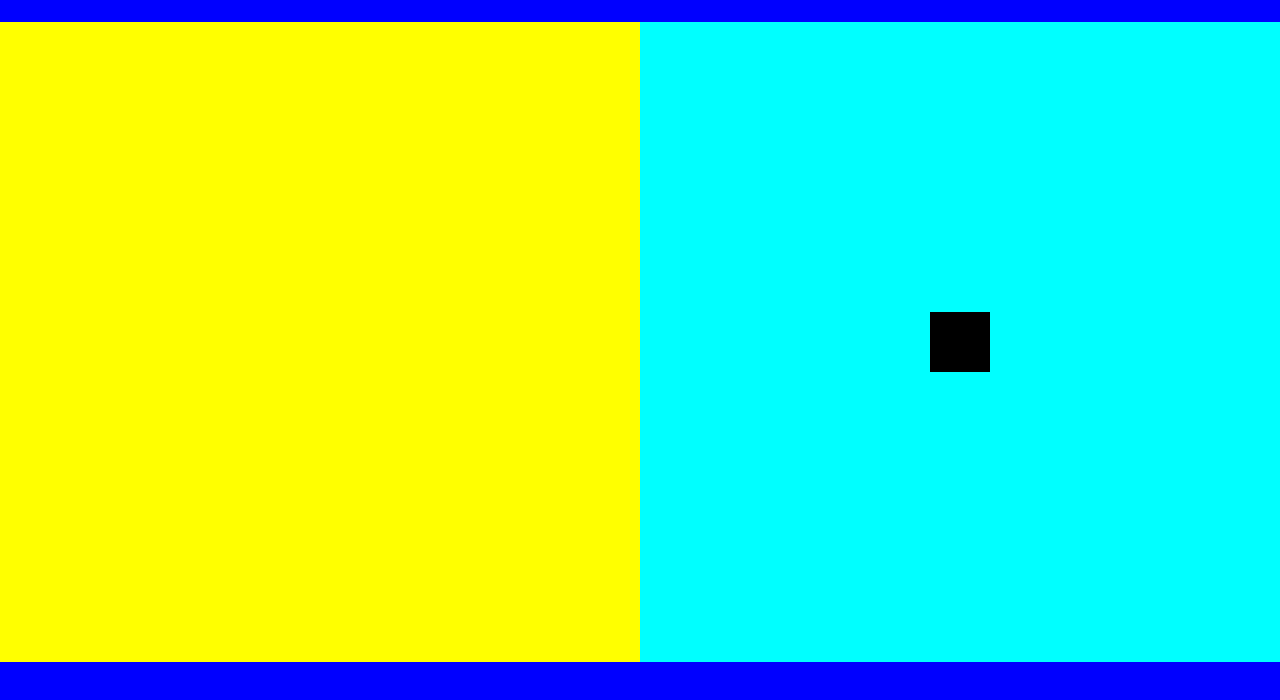
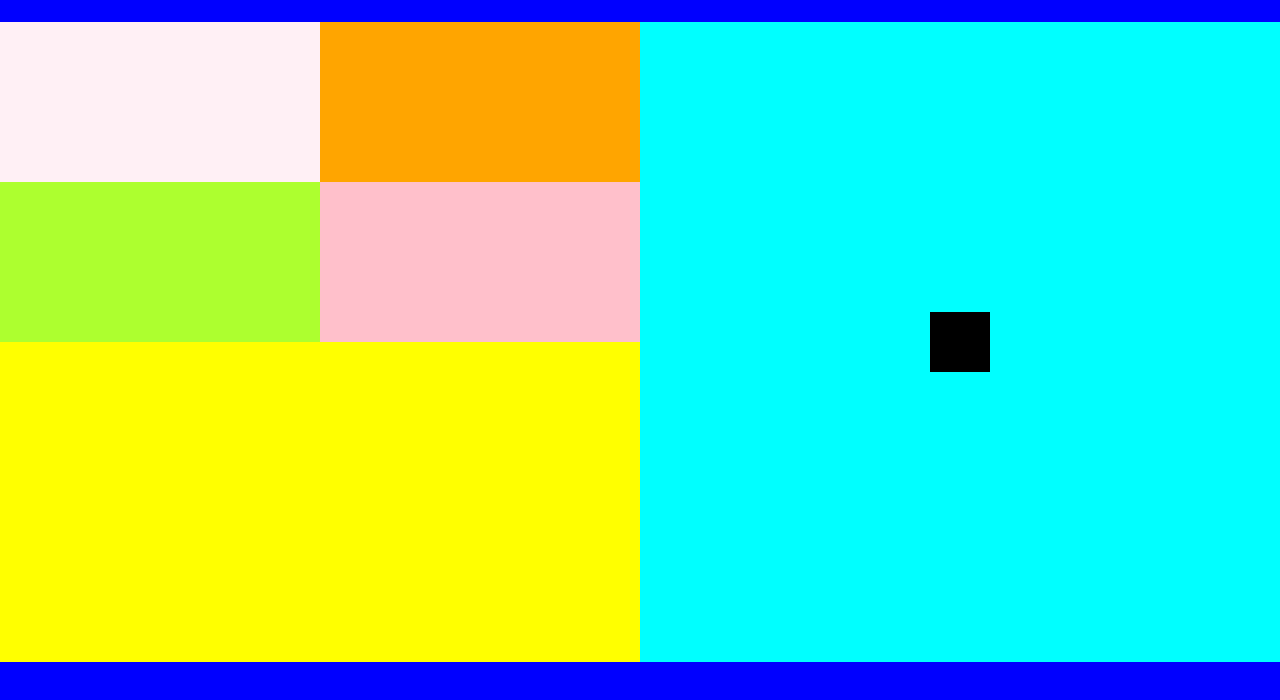
Before and after one commit to bracamon/layout_template, a plain HTML site: page index.html in a window 1280 px wide. Shown: the part 58-758 px from the top of the page. Drawn offline with Linux system fonts and the light colour scheme.

Commit message:
setup grid on left side

```diff
--- a/assets/style.css
+++ b/assets/style.css
@@ -45,6 +45,39 @@ nav {
     float: left;
   }
 
+  .top {
+      height: 50%;
+      background-color:red;
+  }
+
+  .grid1 {
+    height: 50%;
+    width: 50%;
+    background-color:lavenderblush;
+    float: left;
+  }
+
+  .grid2 {
+    height: 50%;
+    width: 50%;
+    background-color:orange;
+    float: left;
+  }
+
+  .grid3 {
+    height: 50%;
+    width: 50%;
+    background-color:greenyellow;
+    float: left;
+  }
+
+  .grid4 {
+    height: 50%;
+    width: 50%;
+    background-color:pink;
+    float: left;
+  }
+
   .right {
     background-color:cyan;
     float: right;
--- a/index.html
+++ b/index.html
@@ -15,9 +15,18 @@
         <li><a href="#">Contact</a></li>
       </ul>
     </nav>
+
     <main class="clearfix">
 
-        <aside class="left"></aside>
+        <aside class="left">
+            <div class="top clearfix">
+                <div class="grid1"></div>
+                <div class="grid2"></div>
+                <div class="grid3"></div>
+                <div class="grid4"></div>
+            </div>
+            <div class="bottom"></div>
+        </aside>
 
         <aside class="right">
             <div class="center"></div>
```
